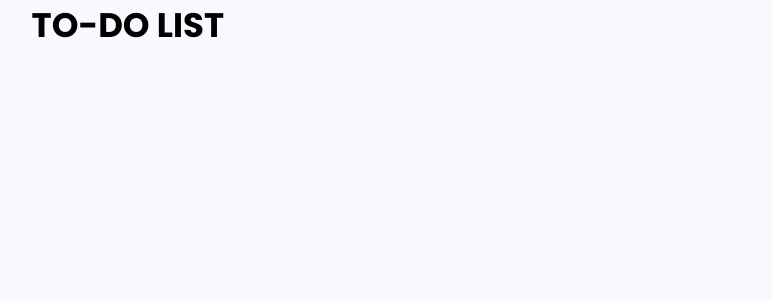
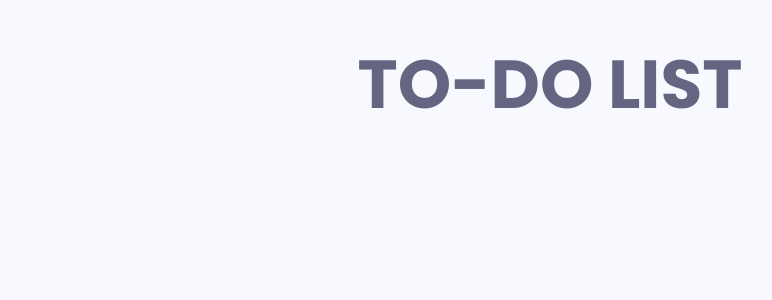
Before and after one commit to chan-kristine/Intern-Task, a React (Create React App) app: page / in a window 1280 px wide. Shown: the top 300 px of the page, without its empty margins (90-862 px from the left). Built offline with nearby package versions, Linux system fonts and the light colour scheme; the HTML template or start-up script is replaced by a standard one.

Commit message:
Done Title Layout

```diff
--- a/package.json
+++ b/package.json
@@ -7,13 +7,14 @@
 		"@reduxjs/toolkit": "^1.7.1",
 		"date-fns": "^2.28.0",
 		"framer-motion": "^5.5.1",
-		"node-sass": "^7.0.0",
+		"node-sass": "^7.0.3",
 		"react": "^17.0.2",
 		"react-dom": "^17.0.2",
 		"react-hot-toast": "^2.2.0",
 		"react-icons": "^4.3.1",
 		"react-redux": "^7.2.6",
 		"react-scripts": "5.0.0",
+		"resolve-url-loader": "^5.0.0",
 		"uuid": "^8.3.2"
 	},
 	"scripts": {
--- a/src/components/PageTitle.js
+++ b/src/components/PageTitle.js
@@ -1,11 +1,8 @@
 import React from 'react';
+import style from '../styles/modules/title.module.scss';
 
 function PageTitle({ children }) {
-  return (
-    <div className="container">
-      <h1>{children}</h1>
-    </div>
-  );
+  return <p className={style.title}>{children}</p>;
 }
 
 export default PageTitle;
```
Also changed, not shown: 1 other file (tests, documents, lock files or other folders).
